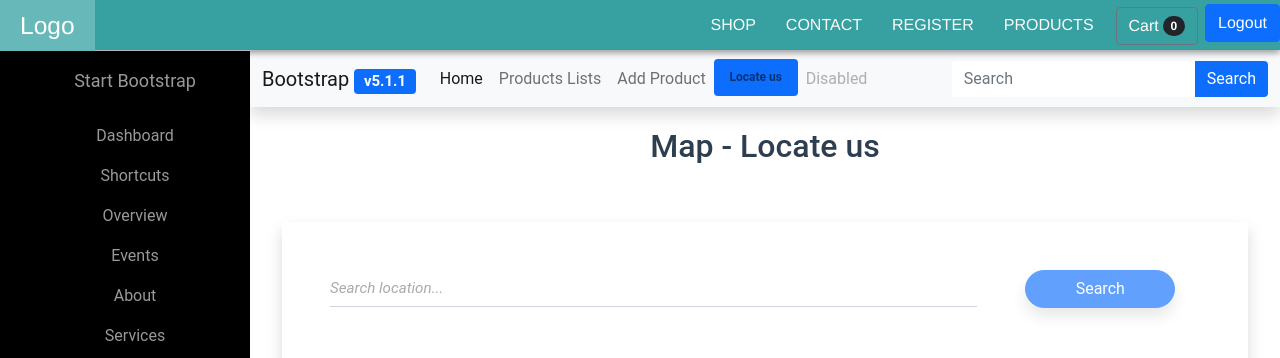
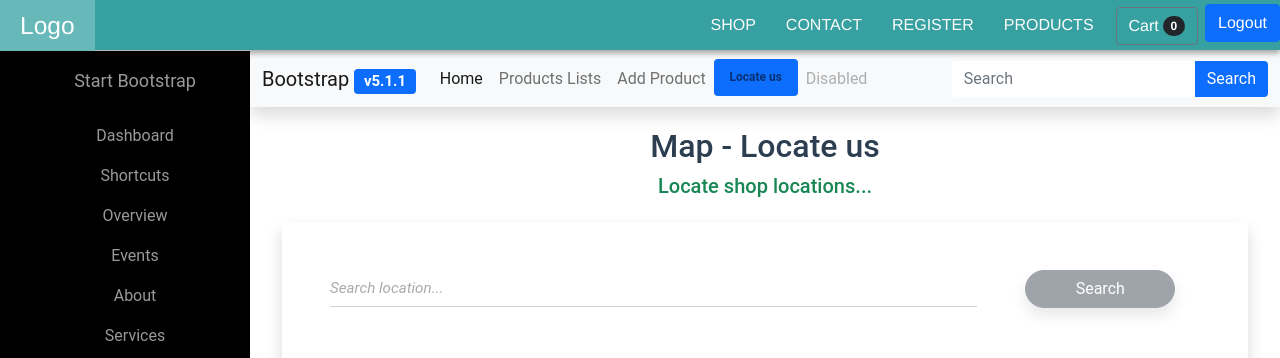
Before and after one commit to ez0bappa/vue-vite-shop-blog-temp, a Vue app: page /locate-us in a window 1280 px wide. Shown: the top 358 px of the page. Built offline with nearby package versions, Linux system fonts and the light colour scheme; no server answers; what vue-toast-notification would draw is missing.

Commit message:
[Add] Updated maps button

```diff
--- a/src/components/Home/Products/Maps/Maps.vue
+++ b/src/components/Home/Products/Maps/Maps.vue
@@ -3,7 +3,7 @@
         <h2>Map - Locate us</h2>
         <div class="row mb-5">
             <div class="col-lg-12 mx-auto">
-                <h5 class="font-weight-light mb-4 font-italic text-white">Underlined search bars with buttons</h5>
+                <h5 class="font-weight-light mb-4 font-italic text-success">Locate shop locations...</h5>
                 <div class="bg-white p-5 rounded shadow mb-3">
                     <form>
                         <div class="row mb-4">
@@ -11,9 +11,15 @@
                                 <input id="searchLocation" type="text" placeholder="Search location..." v-model="location" class="form-control form-control-underlined">
                             </div>
                             <div class="form-group col-md-3">
-                                <button type="submit" :disabled="!isLocationFilled" @click.prevent="submitLocationForm" class="btn btn-primary rounded-pill btn-block shadow w-75">Search</button>
+                                <button
+                                    type="submit"
+                                    :disabled="!isLocationFilled"
+                                    @click.prevent="submitLocationForm"
+                                    class="rounded-pill btn-block shadow w-75"
+                                    :class="isLocationFilled ? 'btn btn-primary' : 'btn btn-secondary' "
+                                    >Search</button>
                             </div>
-                            <div>{{ location }}</div>
+                            <!-- <div>{{ location }}</div> -->
                         </div>
                     </form>
 
@@ -43,9 +49,10 @@
                             api-key=""
                             style="width: 100%; height: 110vh"
                             :center="center"
-                            :zoom="15"
+                            :zoom="12"
                         >
-                            <Marker :options="{ position: center }" />
+                            <Marker :options="markerOptions" />
+                            <!-- <Marker :options="{ position: center }" /> -->
                         </GoogleMap>
                     </div>
                 </div>
@@ -55,12 +62,14 @@
 </template>
 
 <script setup lang="ts">
-    import { computed, reactive, ref } from "vue"
+    import { computed, onMounted, reactive, ref } from "vue"
     import { GoogleMap, Marker } from "vue3-google-map"
 
     const location = ref('')
-    const center = reactive({ lat: 51.093048, lng: 6.84212 })
-    const markerOptions = { position: center, label: "L", title: "LADY LIBERTY" };
+    // const center = reactive({ lat: 22.5726, lng: 88.3639 })
+    const center = { lat: 22.5726, lng: 88.3639 };
+
+    const markerOptions = { position: center, label: "B", title: "Bappa Home" };
     const markers = [
                 {
                     position: {
@@ -92,6 +101,22 @@
     function submitLocationForm() {
         console.log(location.value)
     }
+
+    onMounted: {
+        geoLocation()
+    }
+
+    function geoLocation() {
+        console.log('on mounted')
+        navigator.geolocation.getCurrentPosition(position => {
+            console.log('latitude=>', position.coords.latitude, ' longitude=>' ,position.coords.longitude)
+        })
+
+        center.lat = 22.5958
+        center.lng = 88.2636
+        console.log(center.lat, center.lng)
+    }
+
 
 </script>
 
```
